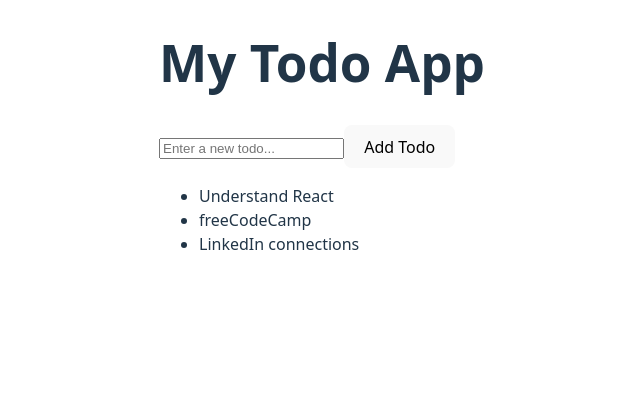
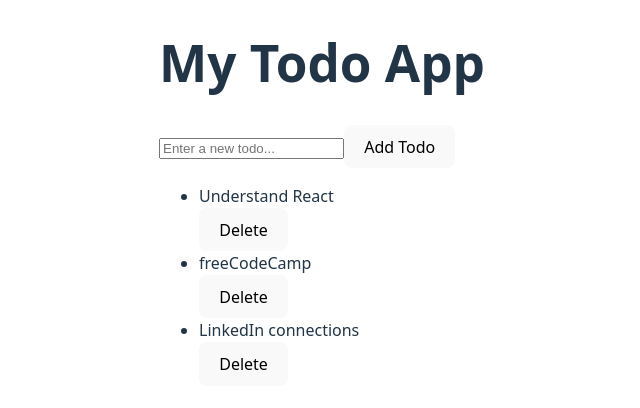
Before and after one commit to Dev-SaifAli/Full-Stack-React-Projects, a React (Vite) app in the folder my-todo-app/: page / in a window 1280 px wide. Shown: the top 408 px of the page, without its empty margins (318-958 px from the left). Built offline with nearby package versions, Linux system fonts and the light colour scheme.

Commit message:
feat(deleteTodo): Implement todo deletion by id
- Added handleDelete in App.jsx which filters todos array by id
- Passed handleDelete as onDelete prop through TodoList to TodoItem
- TodoItem calls onDelete(todo.id) on button click, triggering
  the filter in App.jsx and updating state

```diff
--- a/my-todo-app/src/App.jsx
+++ b/my-todo-app/src/App.jsx
@@ -17,11 +17,15 @@ export default function App () {
 
     setTodos([...todos, newTodo]);
   }
+
+  function handleDelete (id) {
+    setTodos(todos.filter(todo => todo.id !== id));
+  }
   return (
     <div>
       <h1>My Todo App</h1>
-      <AddTodo onAdd={handleAddTodo} />
-      <TodoList todos={todos} />
+      <AddTodo onAdd={handleAddTodo}  />
+      <TodoList todos={todos} onDelete={handleDelete} />
     </div>
   );
 }
--- a/my-todo-app/src/components/TodoItem.jsx
+++ b/my-todo-app/src/components/TodoItem.jsx
@@ -1,8 +1,9 @@
-function TodoItem(props){
-    return(
-        <>
-        <li>{props.text}</li>
-        </>
-    )
+function TodoItem (props) {
+  return (
+    <>
+      <li>{props.text}</li>
+      <button onClick={props.onDelete}>Delete</button>
+    </>
+  );
 }
-export default TodoItem
+export default TodoItem;
--- a/my-todo-app/src/components/TodoList.jsx
+++ b/my-todo-app/src/components/TodoList.jsx
@@ -1,10 +1,14 @@
 import TodoItem from './TodoItem';
 
-function TodoList ({ todos }) {
+function TodoList ({ todos, onDelete }) {
   return (
     <ul>
       {todos.map(todo => (
-        <TodoItem key={todo.id} text={todo.text} />
+        <TodoItem
+          key={todo.id}
+          text={todo.text}
+          onDelete={() => onDelete(todo.id)}
+        />
       ))}
     </ul>
   );
```
